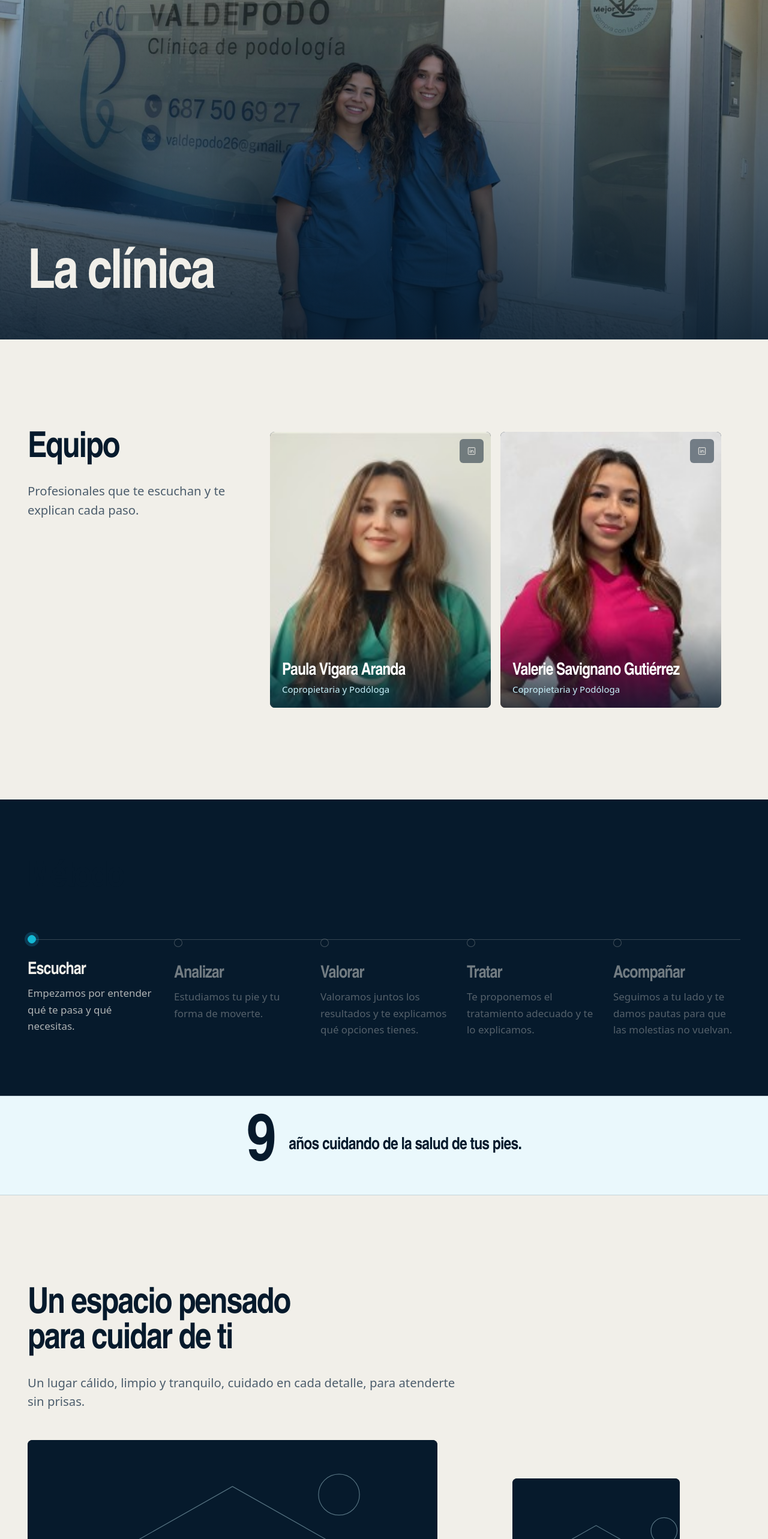
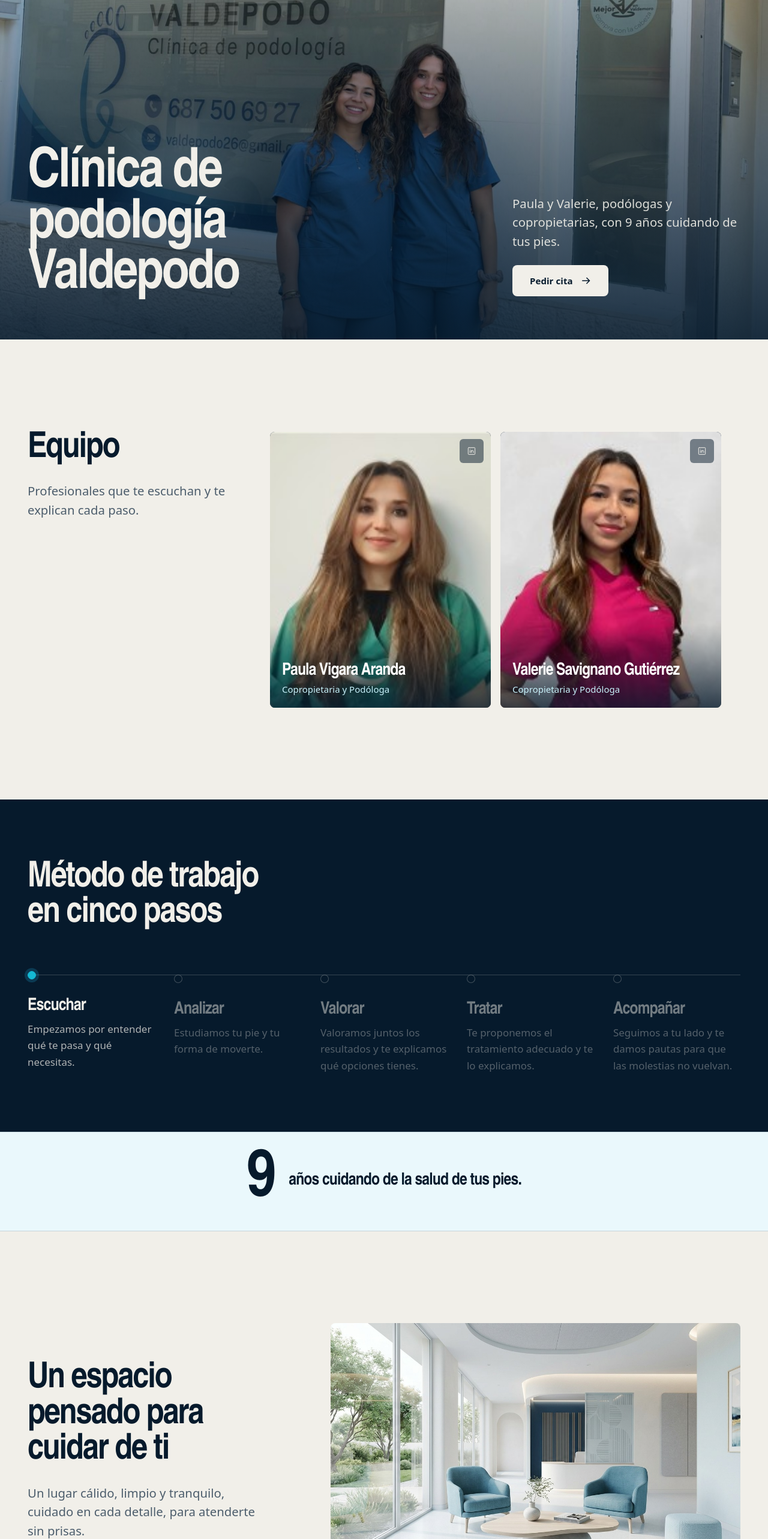
Before and after one commit to NataliaaJN/valdepodo, a Nuxt app: page /conocenos in a window 1280 px wide. Shown: the part 234-2800 px from the top of the page at 60% size. Built offline with nearby package versions, Linux system fonts and the light colour scheme.

Commit message:
Conócenos: título del método visible (titulares sobre tinta en hueso), hero con frase y Pedir cita, espacio con foto real
Co-Authored-By: Claude Sonnet 5.5 <noreply@anthropic.com>

```diff
--- a/app/assets/css/main.css
+++ b/app/assets/css/main.css
@@ -262,9 +262,12 @@
     --color-text-secondary: rgb(6 26 44 / 0.78);
     --color-border: rgb(6 26 44 / 0.28);
   }
+  /* Sobre tinta los titulares son hueso (antes heredaban tinta y desaparecían, p. ej. «Método») */
   .chapter-ink h1,
   .chapter-ink h2,
-  .chapter-ink h3,
+  .chapter-ink h3 {
+    color: var(--color-bone);
+  }
   .chapter-blue h1,
   .chapter-blue h2,
   .chapter-blue h3 {
--- a/app/components/sections/MethodTimeline.vue
+++ b/app/components/sections/MethodTimeline.vue
@@ -55,7 +55,7 @@ useGsapContext(root, (c) => {
   >
     <div class="container-wide">
       <div class="method__head">
-        <h2 id="method-title" v-reveal class="method__title text-display-m">Método</h2>
+        <h2 id="method-title" v-reveal class="method__title text-display-m">Método de trabajo en cinco pasos</h2>
       </div>
 
       <ol ref="list" class="timeline" role="list">
--- a/app/data/clinic.ts
+++ b/app/data/clinic.ts
@@ -23,6 +23,11 @@ export const clinic = {
   teamPhoto: {
     src: '/images/clinic/fachada-equipo.jpg' as string | null,
     alt: 'Paula y Valerie, el equipo de Valdepodo, ante la fachada de la clínica',
+  },
+  /** Fotografía del espacio (la única disponible; el resto del mosaico sigue pendiente). */
+  spacePhoto: {
+    src: '/images/clinic/contacto.jpg',
+    alt: 'Recepción y sala de espera de la clínica, luminosa y en tonos azules',
   },
   /** Texto de apoyo de la sección «Un espacio pensado para cuidar de ti». */
   spaceText: pending(
--- a/app/pages/conocenos.vue
+++ b/app/pages/conocenos.vue
@@ -16,6 +16,8 @@ usePageSeo({
     'El equipo y la clínica de Valdepodo: quiénes somos, cómo trabajamos y el espacio donde te atendemos.',
   path: '/conocenos',
 })
+
+const { years } = useClinic()
 
 const confirmedPeople = team.filter((m) => !isPending(m.name) && !isPending(m.role))
 if (confirmedPeople.length) {
@@ -42,7 +44,10 @@ if (confirmedPeople.length) {
 <template>
   <div>
     <!-- Hero a pantalla completa: foto del equipo -->
-    <ClinicHero id="about-title" title="La clínica" :photo="clinic.teamPhoto" />
+    <ClinicHero id="about-title" title="Clínica de podología Valdepodo" :photo="clinic.teamPhoto">
+      <p>Paula y Valerie, podólogas y copropietarias, con {{ years }} años cuidando de tus pies.</p>
+      <BaseButton to="/contacto#cita" variant="on-blue" arrow class="mt-6">Pedir cita</BaseButton>
+    </ClinicHero>
 
     <!-- 1. Personas -->
     <section id="equipo" class="team py-(--space-section)" aria-labelledby="team-title" data-nav-theme="bone">
@@ -65,14 +70,23 @@ if (confirmedPeople.length) {
     <ExperienceSection />
 
     <!-- 4. Espacio -->
-    <section class="py-(--space-section)" aria-labelledby="clinic-title" data-nav-theme="bone">
-      <div class="container-wide">
+    <section class="space py-(--space-section)" aria-labelledby="clinic-title" data-nav-theme="bone">
+      <div class="container-wide space__grid">
         <SectionHeading
           id="clinic-title"
           :title="{ before: 'Un espacio pensado para cuidar de ti' }"
           :intro="clinic.spaceText"
         />
-        <MediaMosaic :photos="clinic.photos" class="mt-12" />
+        <div v-reveal="1" class="space__photo">
+          <img
+            :src="clinic.spacePhoto.src"
+            :alt="clinic.spacePhoto.alt"
+            width="1376"
+            height="768"
+            loading="lazy"
+            decoding="async"
+          />
+        </div>
       </div>
     </section>
   </div>
@@ -89,7 +103,41 @@ if (confirmedPeople.length) {
   grid-template-columns: repeat(auto-fill, minmax(min(100%, 18rem), 1fr));
   gap: 1rem;
 }
+.space__grid {
+  display: grid;
+  grid-template-columns: minmax(0, 1fr);
+  gap: clamp(1.5rem, 4vw, 3rem);
+}
+.space__photo {
+  overflow: hidden;
+  aspect-ratio: 16 / 10;
+  border-radius: var(--radius-m);
+  background: var(--color-bone-2);
+}
+.space__photo img {
+  display: block;
+  width: 100%;
+  height: 100%;
+  object-fit: cover;
+  transition: scale var(--dur-image) var(--ease-out-soft);
+}
+@media (hover: hover) and (pointer: fine) {
+  .space__photo:hover img {
+    scale: 1.03;
+  }
+}
 @media (min-width: 1024px) {
+  .space__grid {
+    grid-template-columns: repeat(12, minmax(0, 1fr));
+    column-gap: 1.5rem;
+    align-items: center;
+  }
+  .space__grid > :first-child {
+    grid-column: 1 / span 4;
+  }
+  .space__photo {
+    grid-column: 6 / span 7;
+  }
   .team__grid {
     grid-template-columns: repeat(12, minmax(0, 1fr));
     column-gap: 1.5rem;
```
